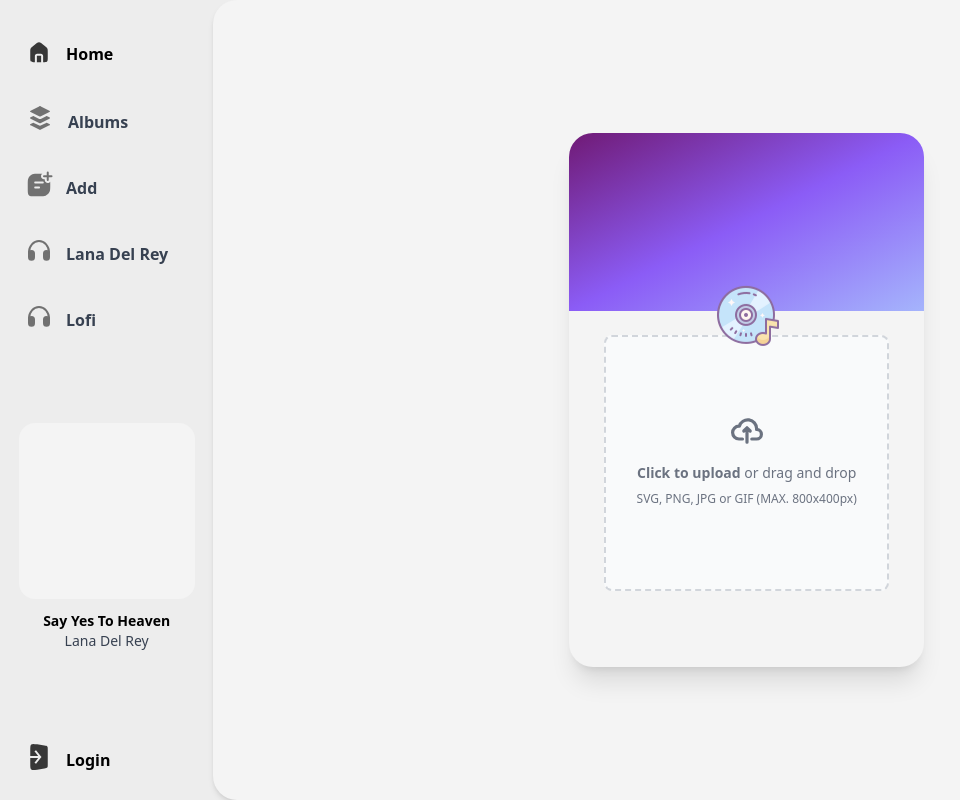
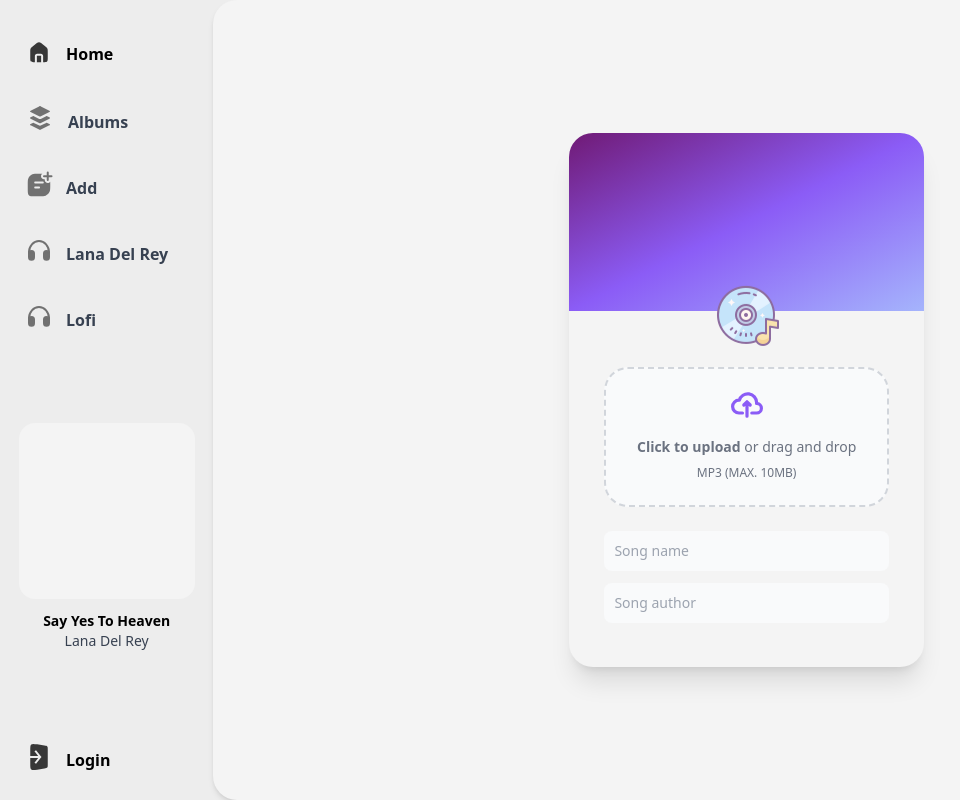
Before and after one commit to Aletheie/MusicPage, a React (Vite) app: page /songs/add in a window 1280 px wide. Shown: the whole page, without its empty margins (0-960 px from the left). Built offline with nearby package versions, Linux system fonts and the light colour scheme.

Commit message:
Customize input group

```diff
--- a/src/components/AddSongInputGroup.tsx
+++ b/src/components/AddSongInputGroup.tsx
@@ -1,6 +1,7 @@
 import cd from "../assets/icons8-music-record-64.png";
 import "../index.css";
 import FileInput from "./FileInput";
+import TextInput from "./TextInput";
 
 const AddSongInputGroup = () => {
   return (
@@ -9,6 +10,10 @@ const AddSongInputGroup = () => {
         <div className="w-full bg-gradient-to-br from-fuchsia-900 via-violet-500 to-indigo-300 h-1/3  rounded-t-3xl"></div>
         <img src={cd} alt="cd image" className="floating mx-auto -mt-10" />
         <FileInput />
+        <div className="mt-6">
+          <TextInput placeholder="Song name" />
+          <TextInput placeholder="Song author" />
+        </div>
       </div>
     </div>
   );
--- a/src/components/FileInput.tsx
+++ b/src/components/FileInput.tsx
@@ -1,13 +1,13 @@
 const FileInput = () => {
   return (
-    <div className="flex items-center justify-center w-full">
+    <div className="flex items-center justify-center w-full mt-8">
       <label
         htmlFor="dropzone-file"
-        className="flex flex-col items-center justify-center w-4/5 h-64 border-2 border-gray-300 border-dashed rounded-lg cursor-pointer bg-gray-50 dark:hover:bg-bray-800 dark:bg-gray-700 hover:bg-gray-100 dark:border-gray-600 dark:hover:border-gray-500 dark:hover:bg-gray-600"
+        className="flex flex-col items-center justify-center w-4/5 h-1/5 border-2 border-gray-300 border-dashed rounded-3xl cursor-pointer bg-gray-50 dark:hover:bg-bray-800 dark:bg-gray-700 hover:bg-gray-100 dark:border-gray-600 dark:hover:border-gray-500 dark:hover:bg-gray-600"
       >
         <div className="flex flex-col items-center justify-center pt-5 pb-6">
           <svg
-            className="w-8 h-8 mb-4 text-gray-500 dark:text-gray-400"
+            className="w-8 h-8 mb-4 text-violet-500 dark:text-gray-400"
             aria-hidden="true"
             xmlns="http://www.w3.org/2000/svg"
             fill="none"
@@ -26,7 +26,7 @@ const FileInput = () => {
             drop
           </p>
           <p className="text-xs text-gray-500 dark:text-gray-400">
-            SVG, PNG, JPG or GIF (MAX. 800x400px)
+            MP3 (MAX. 10MB)
           </p>
         </div>
         <input id="dropzone-file" type="file" className="hidden" />
--- /dev/null
+++ b/src/components/TextInput.tsx
@@ -0,0 +1,19 @@
+interface Props {
+  placeholder: string;
+}
+
+const TextInput = ({ placeholder }: Props) => {
+  return (
+    <div className="w-4/5 mx-auto mt-3">
+      <input
+        type="text"
+        id="first_name"
+        className="bg-gray-50 border-gray-300 text-gray-900 text-sm rounded-lg focus:ring-blue-500 focus:border-blue-500 block w-full p-2.5 dark:bg-gray-700 dark:border-gray-600 dark:placeholder-gray-400 dark:text-white dark:focus:ring-blue-500 dark:focus:border-blue-500"
+        placeholder={placeholder}
+        required
+      />
+    </div>
+  );
+};
+
+export default TextInput;
```
